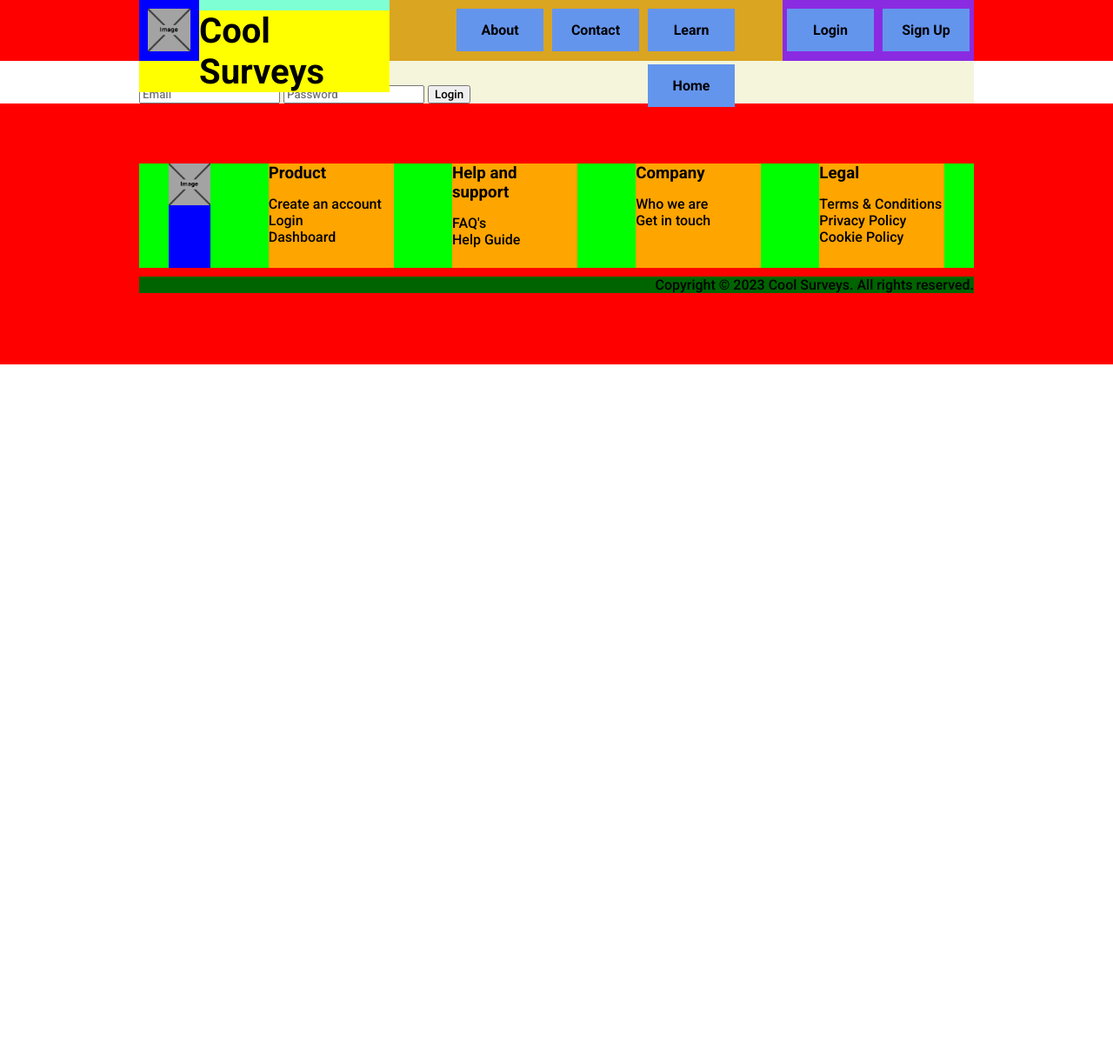
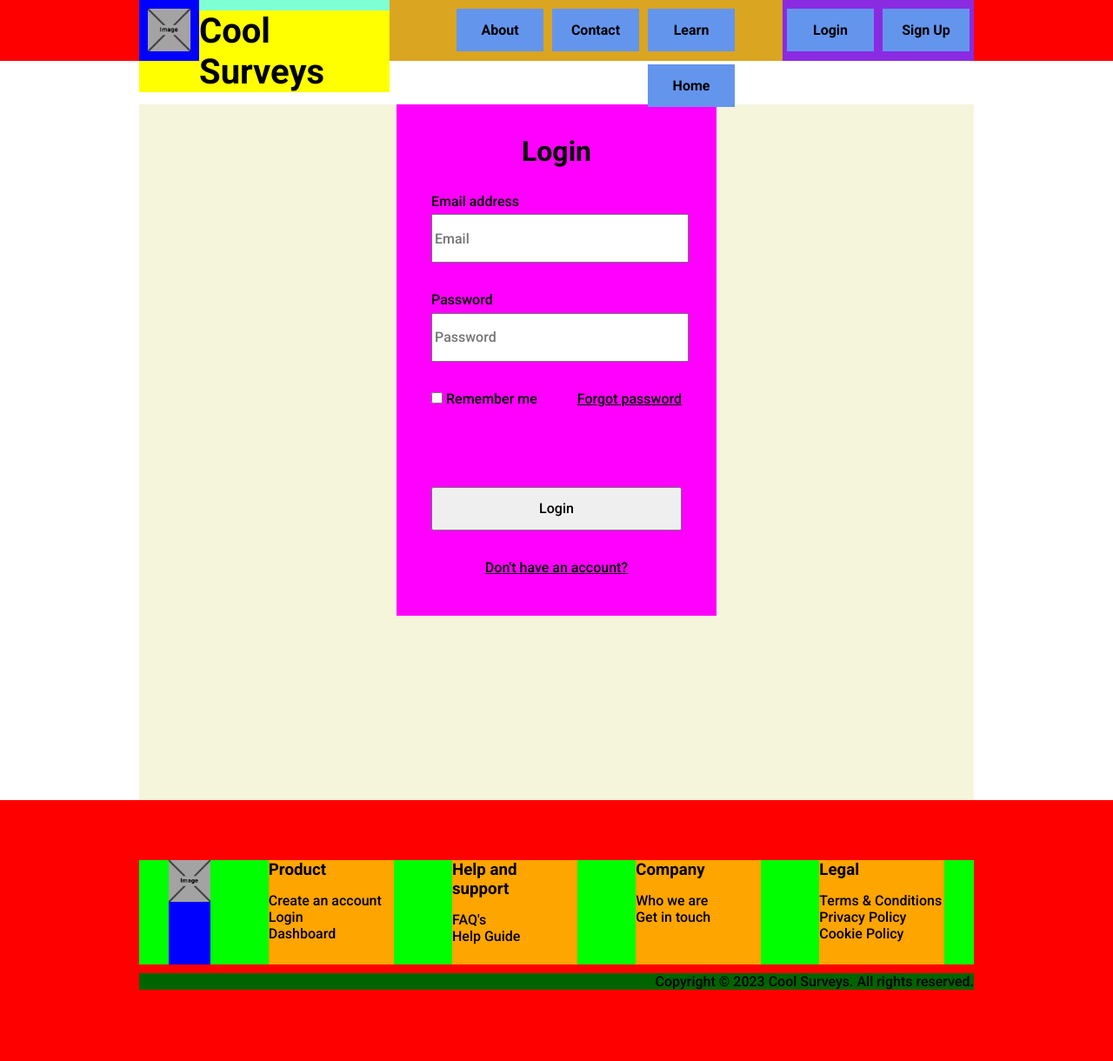
Before and after one commit to umarraj008/Survey-Tool, a PHP site: page /login.php in a window 1280 px wide. Shown: the whole page at 87% size. Before the commit the page ends 419 px from the top, so only its background shows below. Run offline with PHP 8.4, Linux system fonts and the light colour scheme.

Commit message:
Login and Signup form design
- styled the login and signup forms with correct sizing and positionings
- made minimum size to window so that footer shows under page

```diff
--- /dev/null
+++ b/css/login.css
@@ -0,0 +1,36 @@
+form {
+    background-color: fuchsia;
+    width: 30%;
+    padding: 40px;
+    line-height: 180%;
+    margin-top: 50px;
+    margin-bottom: 200px;
+}
+
+form h1 {
+    text-align: center;
+}
+
+form input {
+    font-size: 16px;
+    font-family: 'Roboto', sans-serif;
+}
+
+form input[type=email],[type=password] {
+    width: 100%;
+    height: 50px;
+}
+
+form input[type=submit] {
+    width: 100%;
+    height: 50px;
+}
+
+form div a {
+    float: right;
+}
+
+form a {
+    text-align: center;
+    display: block;
+}
--- a/css/main.css
+++ b/css/main.css
@@ -8,4 +8,5 @@
 main {
     background-color: beige;
     width: 75%;
+    min-height: 100vh;
 }
--- a/login.php
+++ b/login.php
@@ -2,6 +2,7 @@
 <html lang="en-UK">
     <head>
         <?php include_once("./includes/headTags.php"); ?>
+        <link rel="stylesheet" href="./css/login.css">
     </head>
     <body>
         <!-- Header Section -->
@@ -9,11 +10,36 @@
 
         <!-- Main Content -->
         <main>
-            <h2>Login</h2>
             <form action="./php/loginAuth.php" method="POST">
+                <h1>Login</h1>
+                <br>
+
+                <label for="email">Email address</label>
+                <br>
                 <input type="email" name="email" placeholder="Email" alt="Email Textbox">
+                <br>
+                <br>
+
+                <label for="password">Password</label>
+                <br>
                 <input type="password" name="password" placeholder="Password" alt="Password Textbox">
+                <br>
+                <br>
+
+                <div>
+                    <input type="checkbox" name="remember_me" value="Remember me" alt="Remember me checkbox">
+                    <label for="remember_me">Remember me</label>
+
+                    <a href="#">Forgot password</a>
+                </div>
+                <br>
+                <br>
+                <br>
+
                 <input type="submit" name="submit" placeholder="Signup" alt="Login Button" value="Login">
+                <br>
+                <br>
+                <a href="./signup.php">Don't have an account?</a>
             </form>
         </main>
 
```
Also changed, not shown: css/signup.css (added, +70 -0 lines), signup.php (+79 -3 lines).
